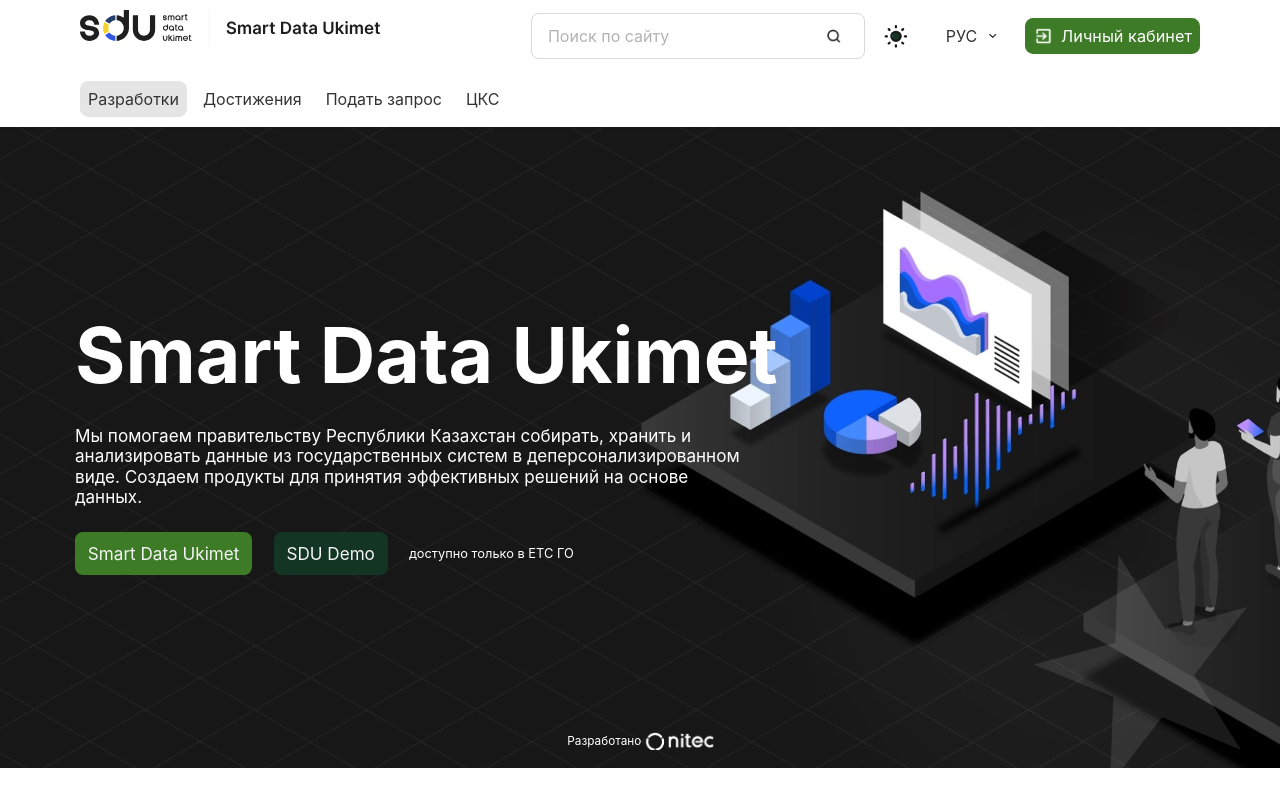
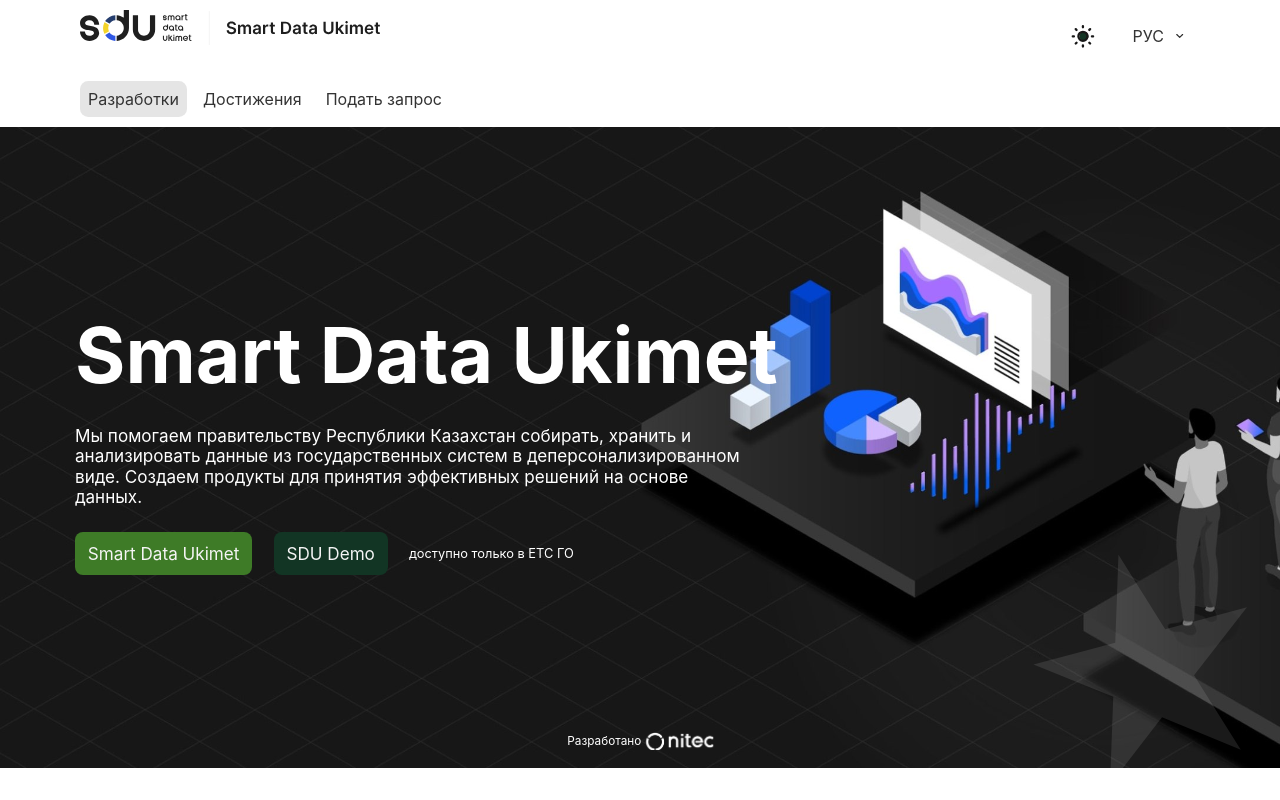
Before and after one commit to Asanali2077/NIT_web, a React (Vite) app: page / in a window 1280 px wide. Shown: the top 800 px of the page. Built offline with nearby package versions, Linux system fonts and the light colour scheme.

Commit message:
improved navbar

```diff
--- a/src/components/Features.css
+++ b/src/components/Features.css
@@ -16,7 +16,8 @@
   flex-direction: column;
   justify-content: space-between;
   min-height: 460px;
-  overflow: hidden;.text-content {
+  overflow: hidden;
+  .text-content {
     position: relative;
     z-index: 2;
   }
@@ -43,7 +44,6 @@
     bottom: 24px;
     right: 24px;
   }
-
 }
 
 .feature-card.dark {
--- a/src/components/Navbar.jsx
+++ b/src/components/Navbar.jsx
@@ -4,8 +4,6 @@
 import moonIcon from '../assets/images/sunicon1.svg';
 import chevronDownIcon from '../assets/images/darkicon.svg';
 import chevronDownIconLight from '../assets/images/lighticon.svg';
-import exitToAppIcon from '../assets/images/Exit to app.png';
-import searchIcon from '../assets/images/Search.png';
 import whiteLogo from '../assets/images/light.svg';
 import blackLogo from '../assets/images/dark.svg';
 import { useLanguage } from '../context/LanguageContext';
@@ -56,10 +54,6 @@
           </div>
         </div>
         <div className="navbar-right">
-          <div className="search-container">
-            <input type="text" placeholder={t('search')} className="search-input" />
-            <img src={searchIcon} alt="Search" className="search-icon" />
-          </div>
           <div className="theme-toggle" onClick={toggleTheme}>
             <img src={isDarkTheme ? sunIcon : moonIcon} alt="Theme" className="theme-icon" />
           </div>
@@ -74,17 +68,12 @@
               </div>
             )}
           </div>
-          <button className="login-button">
-            <img src={exitToAppIcon} alt="Login" className="user-icon" />
-            <span>{t('personal-cabinet')}</span>
-          </button>
         </div>
       </div>
       <div className="navbar-menu">
         <button className="menu-item active">{t('developments')}</button>
         <button className="menu-item">{t('achievements')}</button>
         <button className="menu-item">{t('submit-request')}</button>
-        <button className="menu-item">{t('ccs')}</button>
       </div>
     </div>
   );
```
Lines whose indentation alone changed are shown as unchanged.
